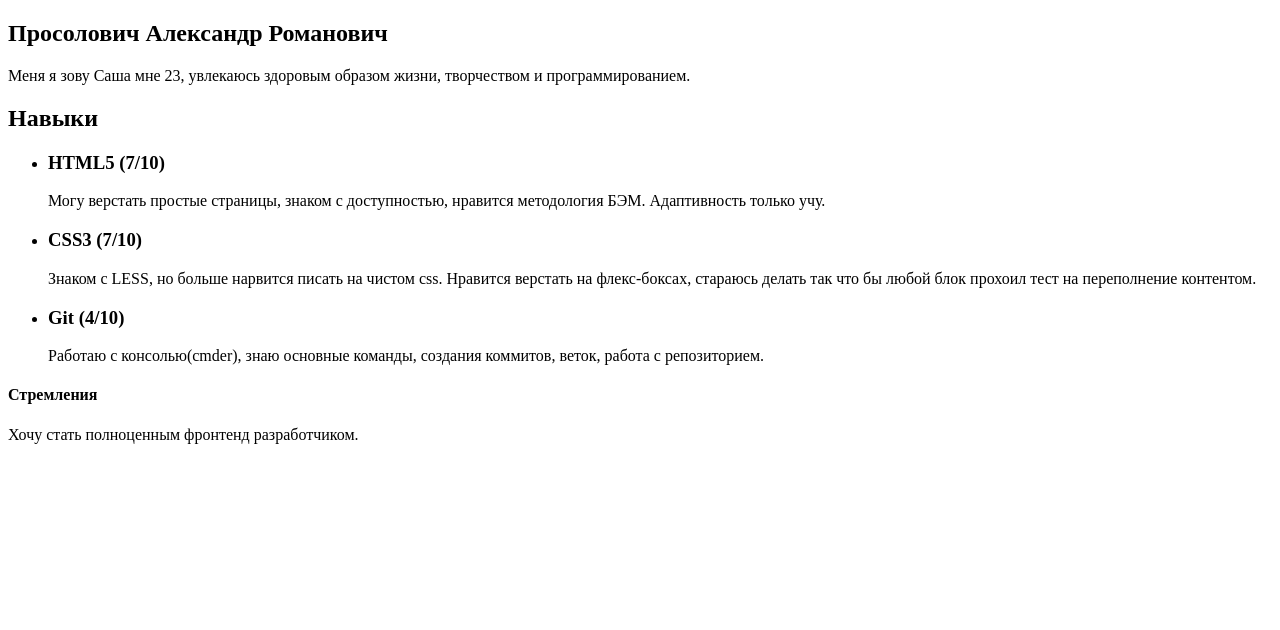
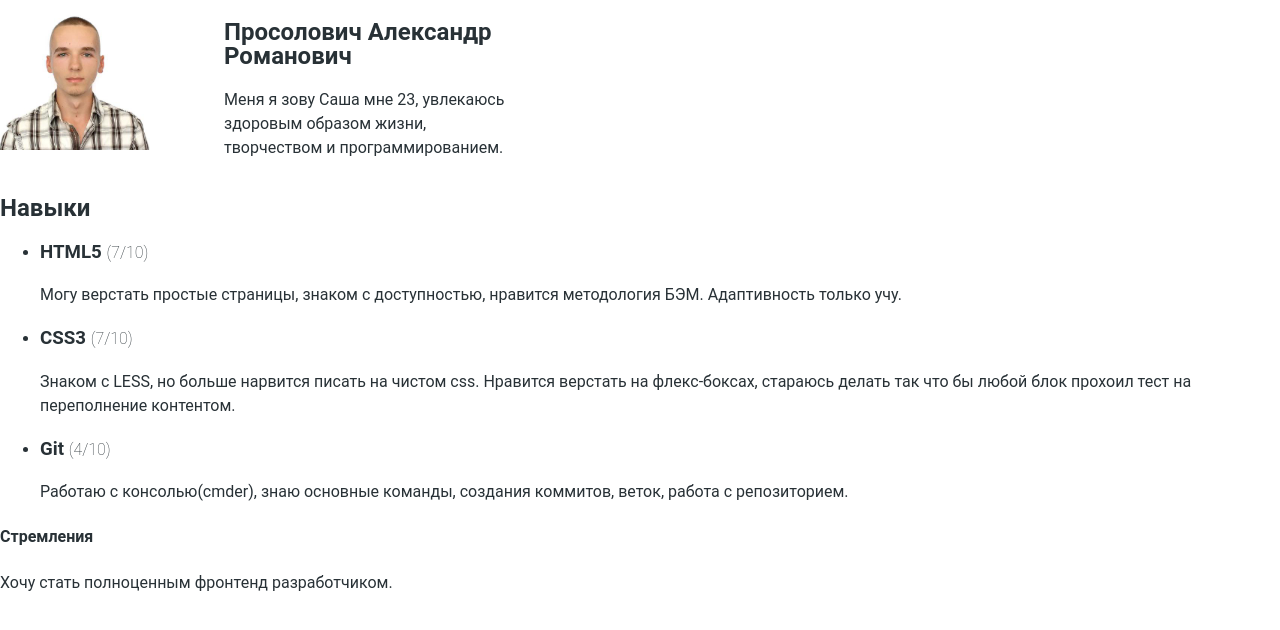
Before and after one commit to Destors/Destors.github.io, a plain HTML site: page index.html in a window 1280 px wide. Drawn offline with Linux system fonts and the light colour scheme.

Commit message:
start_0.4

```diff
--- /dev/null
+++ b/css/style.css
@@ -0,0 +1,43 @@
+html {
+    -webkit-box-sizing: border-box;
+            box-sizing: border-box;
+}
+
+*,
+*::before,
+*::after {
+    -webkit-box-sizing: inherit;
+            box-sizing: inherit;
+}
+
+body {
+    min-width: 1200px;
+    padding: 0;
+    margin: 0;
+
+    font-family: "Roboto", Arial, sans-serif;
+    font-size: 16px;
+    font-style: normal;
+    font-weight: 400;
+    line-height: 24px;
+
+    color: #283136;
+    background-color: #fff;
+}
+
+.header-info {
+    display: flex;
+}
+
+.header-info__wrapper-info {
+    width: 300px;
+}
+
+.header-info__wrapper-photo {
+    width: 224px;
+}
+
+.advantages-list__percent {
+    font-size: 16px;
+    font-weight: 200;
+}
--- a/index.html
+++ b/index.html
@@ -3,13 +3,18 @@
 <head>
   <meta charset="UTF-8">
   <title>Просолович Александр</title>
-  <link rel="stylesheet" href="style.css">
+  <link rel="stylesheet" href="css/style.css">
 </head>
 <body>
   <header class="main-header">
     <section class="header-info">
-      <h1 class="header-info__title">Просолович Александр Романович</h1>
-      <p class="header-info__description">Меня я зову Саша мне 23, увлекаюсь здоровым образом жизни, творчеством и программированием.</p>
+      <div class="header-info__wrapper-photo">
+        <img src="img/36758083.jfif" alt="На фото: Просолович Александр" title="Просолович Александр" width="150" height="auto">
+      </div>
+      <div class="header-info__wrapper-info">
+        <h1 class="header-info__title">Просолович Александр Романович</h1>
+        <p class="header-info__description">Меня я зову Саша мне 23, увлекаюсь здоровым образом жизни, творчеством и программированием.</p>
+      </div>
     </section>
   </header>
   <main class="page-main">
```
Also changed, not shown: img/36758083.jfif (added).
